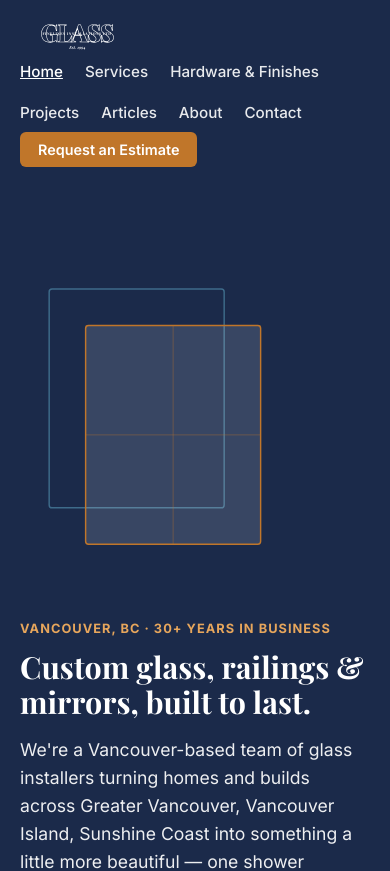
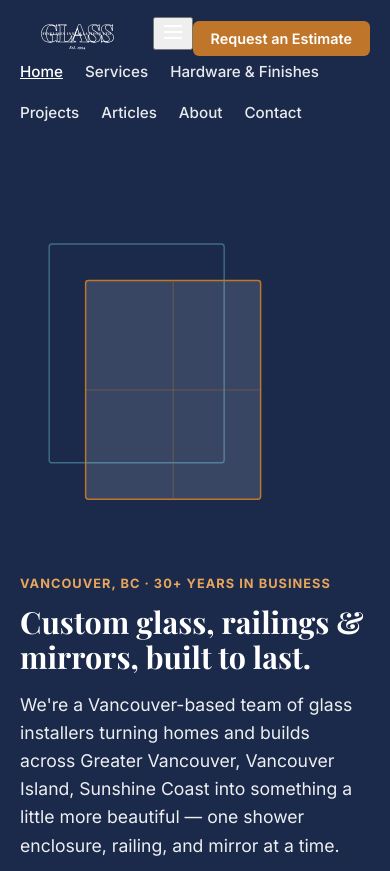
Before and after one commit to maplesheetco/finelines-glass, a React (Vite) app: page / in a window 390 px wide. Shown: the top 871 px of the page. Built offline with nearby package versions, Linux system fonts and the light colour scheme.

Commit message:
Implement mobile navigation toggle in Header component
Added a toggle button for mobile navigation and updated the header layout.

```diff
--- a/src/components/Header.jsx
+++ b/src/components/Header.jsx
@@ -1,30 +1,52 @@
-import React from 'react';
+import React, { useState } from 'react';
 import { NavLink } from 'react-router-dom';
 import { NAV, COMPANY } from '../data.js';
 import Logo from './Logo.jsx';
 
 export default function Header() {
+  const [open, setOpen] = useState(false);
+
   return (
     <header className="site-header">
       <div className="container">
-        <NavLink className="brand" to="/" end aria-label="Finelines home">
+        <NavLink className="brand" to="/" end aria-label="Finelines home" onClick={() => setOpen(false)}>
           <Logo variant="onDark" height={38} />
         </NavLink>
-        <nav className="nav-links">
+
+        <div className="header-right">
+          <button
+            type="button"
+            className="nav-toggle"
+            aria-label={open ? 'Close menu' : 'Open menu'}
+            aria-expanded={open}
+            onClick={() => setOpen((o) => !o)}
+          >
+            <svg width="24" height="24" viewBox="0 0 24 24" fill="none" aria-hidden="true">
+              {open ? (
+                <path d="M5 5 L19 19 M19 5 L5 19" stroke="#FFFFFF" strokeWidth="2.2" strokeLinecap="round" />
+              ) : (
+                <path d="M4 6 H20 M4 12 H20 M4 18 H20" stroke="#FFFFFF" strokeWidth="2.2" strokeLinecap="round" />
+              )}
+            </svg>
+          </button>
+          <a className="header-cta" href="/contact">
+            Request an Estimate
+          </a>
+        </div>
+
+        <nav className={`nav-links${open ? ' open' : ''}`}>
           {NAV.map((item) => (
             <NavLink
               key={item.path}
               to={item.path}
               className={({ isActive }) => (isActive ? 'active' : '')}
               end={item.path === '/'}
+              onClick={() => setOpen(false)}
             >
               {item.label}
             </NavLink>
           ))}
         </nav>
-        <a className="header-cta" href="/contact">
-          Request an Estimate
-        </a>
       </div>
     </header>
   );
```
